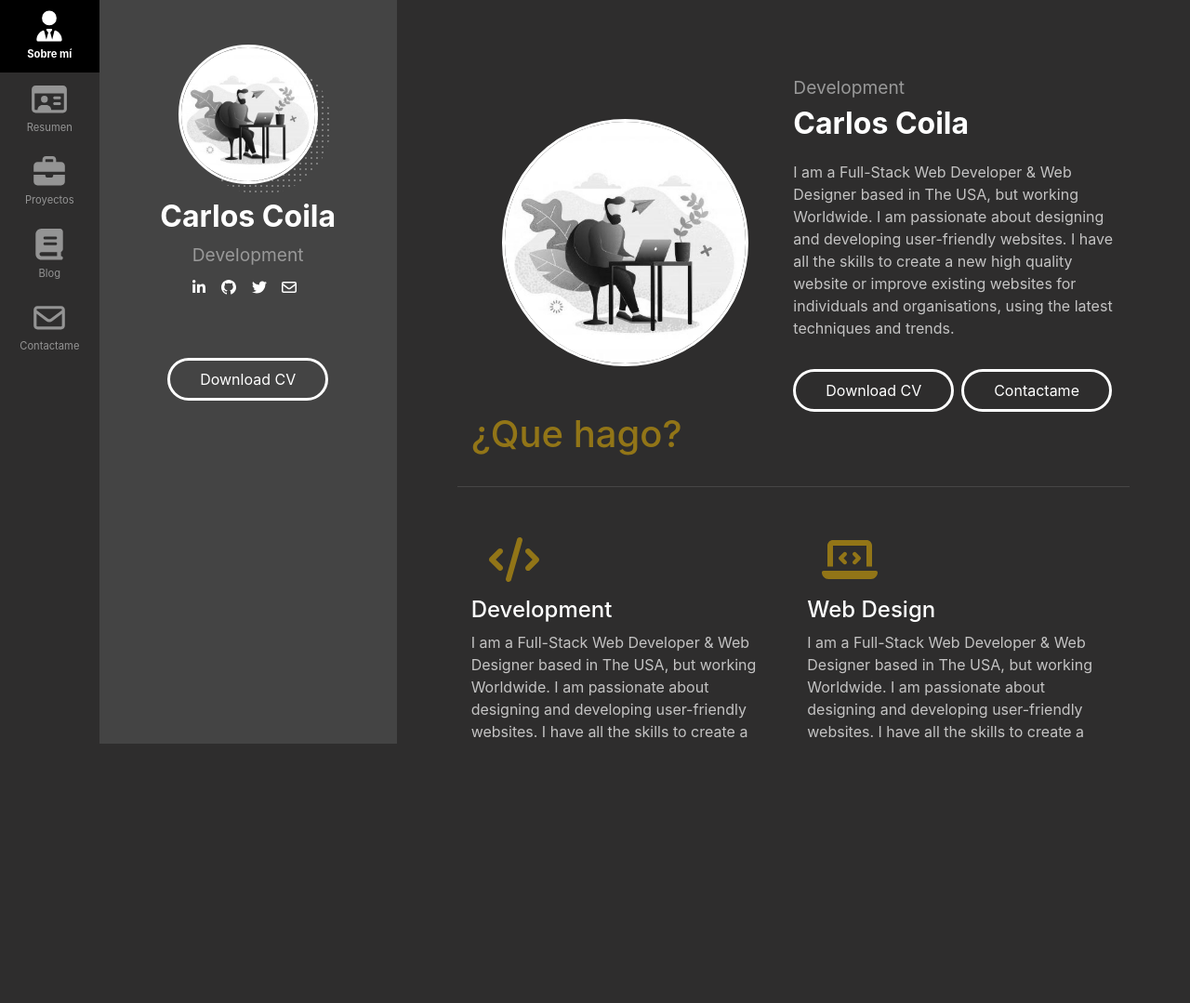
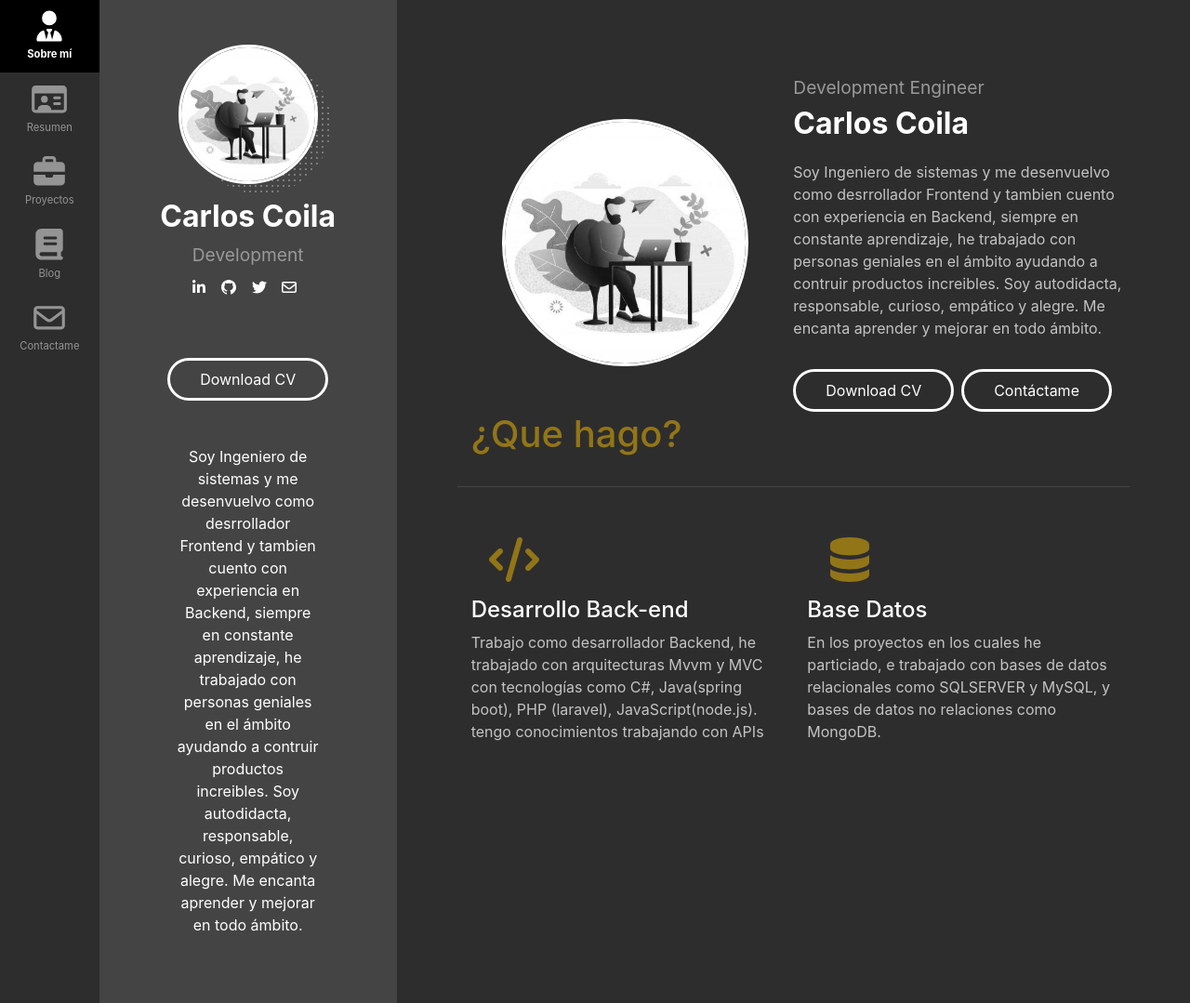
Before and after one commit to coila-dev/ccoila, a plain HTML site: page index.html in a window 1280 px wide. Shown: the top 1079 px of the page at 93% size. Before the commit the page ends 800 px from the top, so only its background shows below. Drawn offline with nearby package versions, Linux system fonts and the light colour scheme.

Commit message:
add info acerca de, hobbies y que hago

```diff
--- a/index.html
+++ b/index.html
@@ -72,9 +72,16 @@
                             </ul>
                         </div>
                     </div>
+
                     <div class="row">
                         <div class="col-12 pt-5">
                             <button type="button">Download CV</button>
+                        </div>
+                    </div>
+
+                    <div class="row">
+                        <div class="col-12 p-5">
+                            Soy Ingeniero de sistemas y me desenvuelvo como desrrollador Frontend y tambien cuento con experiencia en Backend, siempre en constante aprendizaje, he trabajado con personas geniales en el ámbito ayudando a contruir productos increibles. Soy autodidacta, responsable, curioso, empático y alegre. Me encanta aprender y mejorar en todo ámbito.
                         </div>
                     </div>
                 </section>
@@ -90,20 +97,17 @@
                             <div class="col-lg-6 headerDescription">
                                 <section>
                                 <div class="row">
-                                    <div class="cargo">Development</div>
+                                    <div class="cargo">Development Engineer</div>
                                 </div>
                                 <div class="row">
                                     <div class="titleHeader">Carlos Coila</div>
                                 </div>
                                 <div class="row pt-3 pb-3">
                                     <p>
-                                        I am a Full-Stack Web Developer & Web Designer based in The USA, but working
-                                        Worldwide.
-                                        I am passionate about designing and developing user-friendly websites. I have all
-                                        the skills
-                                        to create a new high quality website or improve existing websites for individuals
-                                        and
-                                        organisations, using the latest techniques and trends.
+                                        Soy Ingeniero de sistemas y me desenvuelvo como desrrollador Frontend y tambien cuento con experiencia en Backend,
+                                        siempre en constante aprendizaje,
+                                        he trabajado con personas geniales en el ámbito ayudando a contruir productos increibles.
+                                        Soy autodidacta, responsable, curioso, empático y alegre. Me encanta aprender y mejorar en todo ámbito.
                                     </p>
                                 </div>
                                 <div class="row">
@@ -111,7 +115,7 @@
                                         <button type="button">Download CV</button>
                                     </div>
                                     <div class="col-xl-6 pl-0 pr-0">
-                                        <button type="button">Contactame</button>
+                                        <button type="button">Contáctame</button>
                                     </div>
                                 </div>
                             </section>
@@ -127,14 +131,25 @@
                                 <div class="iconSobremi p-3">
                                     <i class="fas fa-code"></i>
                                 </div>
-                                <div><h4>Development</h4></div>
+                                <div><h4>Desarrollo Back-end</h4></div>
                                 <div class="itemsContent">
                                     <p>
-                                        I am a Full-Stack Web Developer & Web Designer based in The USA,
-                                        but working Worldwide. I am passionate about designing and
-                                        developing user-friendly websites. I have all the skills to create
-                                         a new high quality website or improve existing websites for
-                                         individuals and organisations, using the latest techniques and trends.
+                                        Trabajo como desarrollador Backend,
+                                        he trabajado con arquitecturas Mvvm y MVC
+                                        con tecnologías como C#, Java(spring boot), PHP (laravel), JavaScript(node.js).
+                                        tengo conocimientos trabajando con APIs tanto la creación como el consumno.
+                                    </p>
+                                </div>
+                            </div>
+                            <div class="col-lg-6 itemsContainer">
+                                <div class="iconSobremi p-3">
+                                    <i class="fas fa-database"></i>
+                                </div>
+                                <div><h4>Base Datos</h4></div>
+                                <div>
+                                    <p>
+                                        En los proyectos en los cuales he particiado, e trabajado con bases de datos relacionales como
+                                        SQLSERVER y MySQL, y bases de datos no relaciones como MongoDB.
                                     </p>
                                 </div>
                             </div>
@@ -143,7 +158,59 @@
                                     <!-- <i class="fas fa-globe-americas"></i> -->
                                     <i class="fas fa-laptop-code"></i>
                                 </div>
-                                <div><h4>Web Design</h4></div>
+                                <div><h4>Desarrollo Front-end</h4></div>
+                                <div>
+                                    <p>
+                                        Trabajo como desarrollador Frontend, realizando el maquetado e implementacion de páginas web
+                                        con tecnologías como Bootstrap, sass, Angular, Vue.js, jquery y JavaScript(Vanilla).
+                                    </p>
+                                </div>
+                            </div>
+                            <div class="col-lg-6 itemsContainer">
+                                <div class="iconSobremi p-3">
+                                    <i class="fas fa-store"></i>
+                                </div>
+                                <div><h4>E-commerce</h4></div>
+                                <div>
+                                    <p>
+                                        Implemento paginas con WORDPRESS para generar una tienda virtual para hacer E-commerce.
+                                        El cual contará con una pasarela de pago y lo que necesite el cliente.
+                                    </p>
+                                </div>
+                            </div>
+
+                            <div class="col-lg-6 itemsContainer">
+                                <div class="iconSobremi p-3">
+                                    <i class="fas fa-paint-brush"></i>
+                                </div>
+                                <div><h4>Design</h4></div>
+                                <div>
+                                    <p>
+                                        El mundo del diseño es basto, por los cual a mi experiencia tengo un nivel básico en cuanto
+                                        a conceptos, pero si manejo varias herramientas que pueden ser muy útiles como
+                                        Corel Draw, Photopaint, Photoshop y Illustrator, las cuales usé para hacer merchandising.
+                                    </p>
+                                </div>
+                            </div>
+                            <div class="col-lg-6 itemsContainer">
+                                <div class="iconSobremi p-3">
+                                    <i class="fab fa-bitcoin"></i>
+                                </div>
+                                <div><h4>Blockchain - Cripto</h4></div>
+                                <div>
+                                    <p>
+                                        Soy un emprendedor en el mundo las Criptomonedas, tengo inversiones en varias plataformas sobre Bitcoin, y utilizo
+                                        algunas exchange con CoinBase y Binance, estoy siempre en constante investigación sobre este mundo y del Blockchain.
+                                        Ultimamente investigando NFT y metaverso.
+                                    </p>
+                                </div>
+                            </div>
+                            <!-- SERVIDORES -->
+                            <!-- <div class="col-lg-6 itemsContainer">
+                                <div class="iconSobremi p-3">
+                                    <i class="fas fa-paint-brush"></i>
+                                </div>
+                                <div><h4>Servidores</h4></div>
                                 <div>
                                     <p>
                                         I am a Full-Stack Web Developer & Web Designer based in The USA,
@@ -153,37 +220,22 @@
                                          individuals and organisations, using the latest techniques and trends.
                                     </p>
                                 </div>
-                            </div>
-                            <div class="col-lg-6 itemsContainer">
+                            </div> -->
+
+                            <!-- CLOUD (AMAZON - AWS/GOOGLE CLOUD/MICROSOFT - AZURE) -->
+                            <!-- <div class="col-lg-6 itemsContainer">
                                 <div class="iconSobremi p-3">
-                                    <i class="fas fa-store"></i>
+                                    <i class="fa fa-cloud"></i>
                                 </div>
-                                <div><h4>Ecommerce</h4></div>
+                                <div><h4>CLOUD</h4></div>
                                 <div>
                                     <p>
-                                        I am a Full-Stack Web Developer & Web Designer based in The USA,
-                                        but working Worldwide. I am passionate about designing and
-                                        developing user-friendly websites. I have all the skills to create
-                                         a new high quality website or improve existing websites for
-                                         individuals and organisations, using the latest techniques and trends.
+                                        Soy un emprendedor en el mundo de las Criptomonedas, tengo inversiones en varias plataformas sobre Bitcoin, y utilizo
+                                        algunas exchange con CoinBase y Binance, estoy siempre en constante investigación sobre este mundo.
+                                        Ultimamente investigando NFT y no nuevo de Facebook (meta).
                                     </p>
                                 </div>
-                            </div>
-                            <div class="col-lg-6 itemsContainer">
-                                <div class="iconSobremi p-3">
-                                    <i class="fas fa-paint-brush"></i>
-                                </div>
-                                <div><h4>Design</h4></div>
-                                <div>
-                                    <p>
-                                        I am a Full-Stack Web Developer & Web Designer based in The USA,
-                                        but working Worldwide. I am passionate about designing and
-                                        developing user-friendly websites. I have all the skills to create
-                                         a new high quality website or improve existing websites for
-                                         individuals and organisations, using the latest techniques and trends.
-                                    </p>
-                                </div>
-                            </div>
+                            </div> -->
                         </div>
                     </section>
                      <section> <!-- Hobbies -->
@@ -200,11 +252,10 @@
                                 <div><h4>Futbol</h4></div>
                                 <div>
                                     <p>
-                                        I am a Full-Stack Web Developer & Web Designer based in The USA,
-                                        but working Worldwide. I am passionate about designing and
-                                        developing user-friendly websites. I have all the skills to create
-                                         a new high quality website or improve existing websites for
-                                         individuals and organisations, using the latest techniques and trends.
+                                        Es el deporte que más me gusta y el que más practico, soy defensa y
+                                        normalmente juego fultbito de 6 o menos personas por equipo, pero
+                                        siempre etoy dispuesto a jugar en el puesto que se necesite. Juego 1 vez por
+                                        semana.
                                     </p>
                                 </div>
                             </div>
@@ -215,11 +266,8 @@
                                 <div><h4>Guitarra</h4></div>
                                 <div>
                                     <p>
-                                        I am a Full-Stack Web Developer & Web Designer based in The USA,
-                                        but working Worldwide. I am passionate about designing and
-                                        developing user-friendly websites. I have all the skills to create
-                                         a new high quality website or improve existing websites for
-                                         individuals and organisations, using the latest techniques and trends.
+                                        Me gusta tocar guitarra,comencé como apoyo en segunda guitarra en un grupo católico
+                                        llamado Fé y Cultura, tengo conocimiento básico pero el tocar me ayuda a desestresarme.
                                     </p>
                                 </div>
                             </div>
@@ -230,14 +278,12 @@
                                 <div><h4>Deportes en General</h4></div>
                                 <div>
                                     <p>
-                                        I am a Full-Stack Web Developer & Web Designer based in The USA,
-                                        but working Worldwide. I am passionate about designing and
-                                        developing user-friendly websites. I have all the skills to create
-                                         a new high quality website or improve existing websites for
-                                         individuals and organisations, using the latest techniques and trends.
+                                        Me gusta el deporte en general, se jugar voley ,basquet, natación y ciclismo, pero si estoy dispuesto
+                                        en aprender cualquier otro deporte.
                                     </p>
                                 </div>
                             </div>
+
                         </div>
                     </section>
                     </div>
@@ -245,7 +291,7 @@
                         aria-labelledby="v-pills-profile-tab">
                         <div class="row">
                             <h1>Educación</h1>
-                            <section class="contentResumen">
+                            <section class="contentResumen pt-5">
                                 <ul>
                                     <li class="box">
                                       <span></span>
@@ -295,7 +341,7 @@
                     </div>
                     <div class="tab-pane animate__animated animate__bounceInDown" id="v-pills-messages" role="tabpanel"
                         aria-labelledby="v-pills-messages-tab">
-                        .3
+                        PROYECTOS
                     </div>
                     <div class="tab-pane animate__animated animate__fadeIn" id="v-pills-settings" role="tabpanel"
                         aria-labelledby="v-pills-settings-tab">
```
